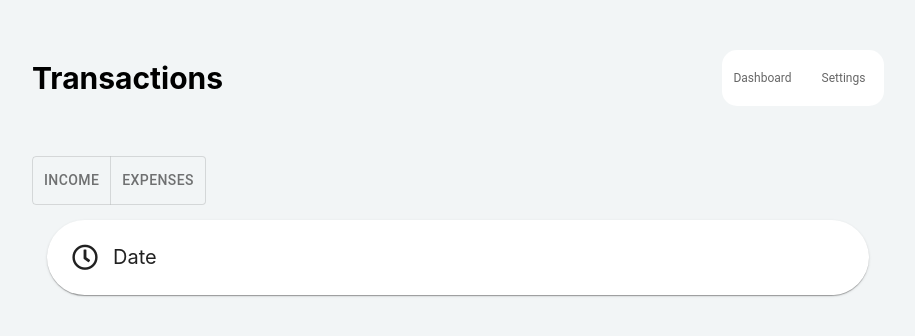
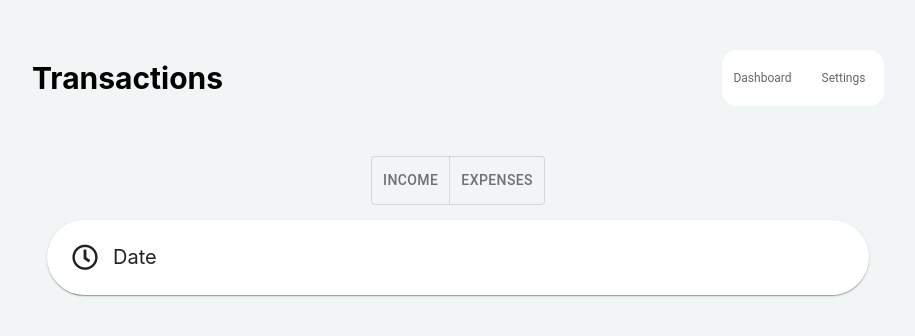
Before and after one commit to marleydoughty/cost-tracker-fe, a React (Create React App) app: page /transactions in a window 1280 px wide. Shown: the top 336 px of the page, without its empty margins (182-1097 px from the left). Built offline with nearby package versions, Linux system fonts and the light colour scheme.

Commit message:
adjusted layout of save button and toggle switch

```diff
--- a/src/client/components/toggle-switch.jsx
+++ b/src/client/components/toggle-switch.jsx
@@ -1,17 +1,21 @@
 import React from 'react';
 import {ToggleButtonGroup, ToggleButton} from '@mui/material';
-
+import styled from '@emotion/styled'
  const ToggleSwitch = () =>{
    return(
-     <ToggleButtonGroup
+     <ToggleButtonContainer
        color="primary"
       //  value={alignment}
        exclusive
      >
        <ToggleButton value="income">income</ToggleButton>
        <ToggleButton value="expenses">expenses</ToggleButton>
-     </ToggleButtonGroup>
+     </ToggleButtonContainer>
 
    )
  }
 export default ToggleSwitch;
+const ToggleButtonContainer = styled(ToggleButtonGroup)`
+display:flex;
+justify-content:center;
+`
--- a/src/client/pages/add-expenses.jsx
+++ b/src/client/pages/add-expenses.jsx
@@ -57,7 +57,7 @@ bottom:150px;
 border-radius:15px;
 @media only screen and (min-width:600px){
   position:fixed;
-  bottom:100px;
+  bottom:25px;
 }
 `
 const CustomCard = styled(Card)`
```
